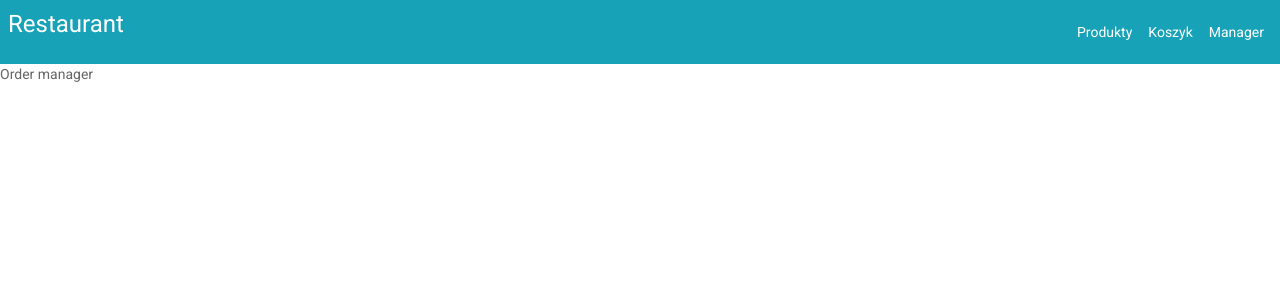
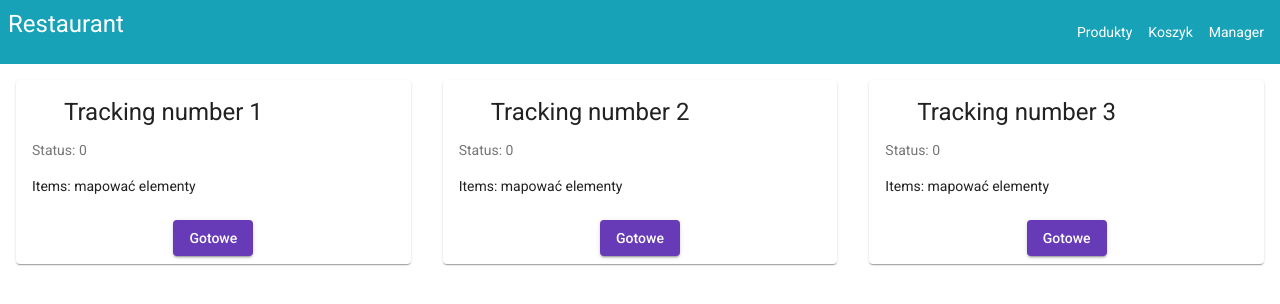
Before and after one commit to longdavid2k17/sandwitch_fullstack, an Angular app in the folder front/: page /order-manager in a window 1280 px wide. Shown: the top 304 px of the page. Built offline with nearby package versions, Linux system fonts and the light colour scheme.

Commit message:
feat(orders): add orders admin panel

```diff
--- a/front/src/app/components/admin/order-manager/order-manager.component.html
+++ /dev/null
@@ -1 +0,0 @@
-<p>Order manager</p>
--- a/front/src/app/components/admin/order-manager/order-manager.component.ts
+++ /dev/null
@@ -1,17 +0,0 @@
-import { Component, OnInit } from '@angular/core';
-
-//component created for display and manage orders to prepare and manage their status
-//service orders-manager/orders-manager.service
-@Component({
-  selector: 'app-order-manager',
-  templateUrl: './order-manager.component.html',
-  styleUrls: ['./order-manager.component.css']
-})
-export class OrderManagerComponent implements OnInit {
-
-  constructor() { }
-
-  ngOnInit(): void {
-  }
-
-}
--- /dev/null
+++ b/front/src/app/components/admin/orders/order-item/order-item.component.css
@@ -0,0 +1,9 @@
+.card{
+    max-width: 400px;
+    margin: 1rem;
+    padding: 1rem;
+}
+.center{
+    display: grid;
+    place-items: center;
+}
--- /dev/null
+++ b/front/src/app/components/admin/orders/order-item/order-item.component.html
@@ -0,0 +1,10 @@
+<mat-card class="card">
+    <mat-card-header><h1>Tracking number {{orderData.order_tracking_number}}</h1></mat-card-header>
+    <mat-card-subtitle>Status: {{orderData.status}}</mat-card-subtitle>
+    <mat-card-content>
+Items: mapować elementy
+    </mat-card-content>
+    <mat-card-actions class="center">
+        <button mat-raised-button color="primary" (click)="changeStatus(orderData.order_tracking_number)">Gotowe</button>
+    </mat-card-actions>
+</mat-card>
--- /dev/null
+++ b/front/src/app/components/admin/orders/order-item/order-item.component.ts
@@ -0,0 +1,21 @@
+import { Component, OnInit,Input } from '@angular/core';
+
+@Component({
+  selector: 'app-order-item',
+  templateUrl: './order-item.component.html',
+  styleUrls: ['./order-item.component.css']
+})
+export class OrderItemComponent implements OnInit {
+
+  @Input() orderData:any;
+  constructor() {}
+
+  ngOnInit(): void {}
+
+  changeStatus(trackingNumber:string){
+    //TODO:
+    //call to api to change order number
+    console.log("Zmiana", trackingNumber)
+  }
+
+}
--- /dev/null
+++ b/front/src/app/components/admin/orders/order-manager/order-manager.component.html
@@ -0,0 +1,3 @@
+<div class="gallery">
+    <app-order-item *ngFor="let orderData of OrdersMock" [orderData]="orderData"></app-order-item>
+</div>
--- /dev/null
+++ b/front/src/app/components/admin/orders/order-manager/order-manager.component.ts
@@ -0,0 +1,39 @@
+import { Component, OnInit } from '@angular/core';
+
+//component created for display and manage orders to prepare and manage their status
+//service orders-manager/orders-manager.service
+@Component({
+  selector: 'app-order-manager',
+  templateUrl: './order-manager.component.html',
+  styleUrls: ['./order-manager.component.css'],
+})
+export class OrderManagerComponent implements OnInit {
+
+  OrdersMock = [
+    {
+      order_tracking_number: '1',
+      total_price: 21,
+      total_quantity: 10,
+      status: 0,
+      date_created: '27-10-2122',
+    },
+    {
+      order_tracking_number: '2',
+      total_price: 21,
+      total_quantity: 10,
+      status: 0,
+      date_created: '27-10-2122',
+    },
+    {
+      order_tracking_number: '3',
+      total_price: 21,
+      total_quantity: 10,
+      status: 0,
+      date_created: '27-10-2122',
+    },
+  ];
+
+  constructor() {}
+
+  ngOnInit(): void {}
+}
--- a/front/src/app/routing/routing.module.ts
+++ b/front/src/app/routing/routing.module.ts
@@ -7,7 +7,7 @@ import { LoginComponent } from '../components/login/login.component';
 import { ProductsManagerComponent } from '../components/admin/products-manager/products-manager.component';
 import { UserManagerComponent } from '../components/admin/user-manager/user-manager.component';
 import { CategoryManagerComponent } from '../components/admin/category-manager/category-manager.component';
-import { OrderManagerComponent } from '../components/admin/order-manager/order-manager.component';
+import { OrderManagerComponent } from '../components/admin/orders/order-manager/order-manager.component';
 import { Custom404Component } from '../components/custom404/custom404.component';
 import { ProductCategoryMenuComponent } from '../components/product-category-menu/product-category-menu.component';
 import { ProductListComponent } from '../components/product-list/product-list.component';
@@ -15,6 +15,7 @@ import { ProductDetailsComponent } from '../components/product-details/product-d
 import { ClientOrderComponent } from '../components/client-order/client-order.component';
 import { MaterialModule } from '../material/material.module';
 import { FormsModule } from '@angular/forms';
+import { OrderItemComponent } from '../components/admin/orders/order-item/order-item.component';
 
 //Import components, declare components, add routes and export components
 const routes: Routes = [
@@ -55,6 +56,7 @@ const routes: Routes = [
     OrderManagerComponent,
     Custom404Component,
     ClientOrderComponent,
+    OrderItemComponent,
   ],
   declarations: [
     ProductCategoryMenuComponent,
@@ -69,6 +71,7 @@ const routes: Routes = [
     OrderManagerComponent,
     Custom404Component,
     ClientOrderComponent,
+    OrderItemComponent,
   ],
 })
 export class RoutingModule {}
--- a/front/src/styles.css
+++ b/front/src/styles.css
@@ -167,3 +167,13 @@ section{
 }
 html, body { height: 100%; }
 body { margin: 0; font-family: Roboto, "Helvetica Neue", sans-serif; }
+
+.gallery{
+    display: grid;
+    justify-content: center;
+}
+@media (min-width: 900px){
+    .gallery{
+        grid-template-columns: repeat(3,1fr );
+    }
+}
```
Also changed, not shown: front/src/app/components/admin/orders/order-manager/order-manager.component.css (added), 2 other files (tests, documents, lock files or other folders).
